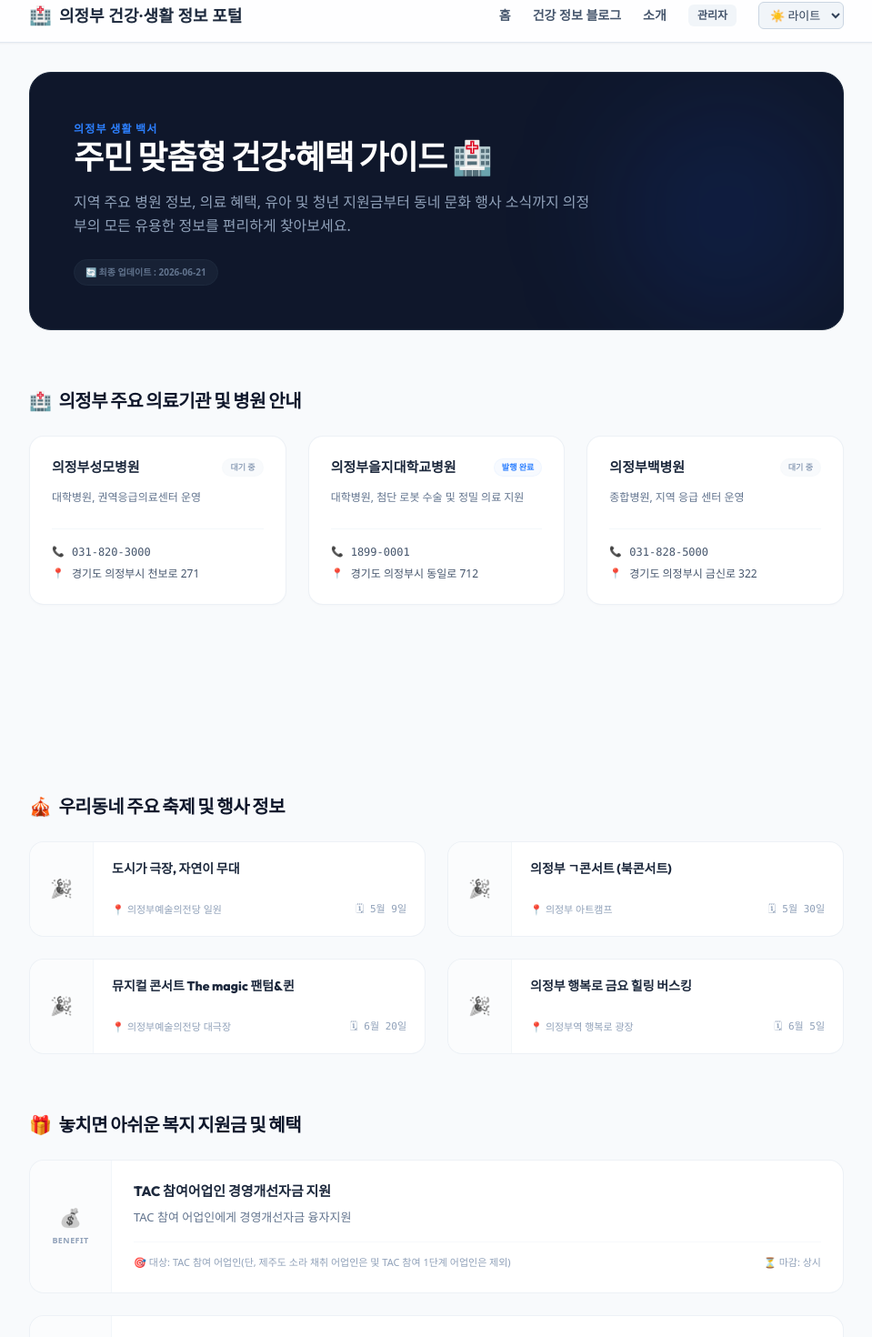
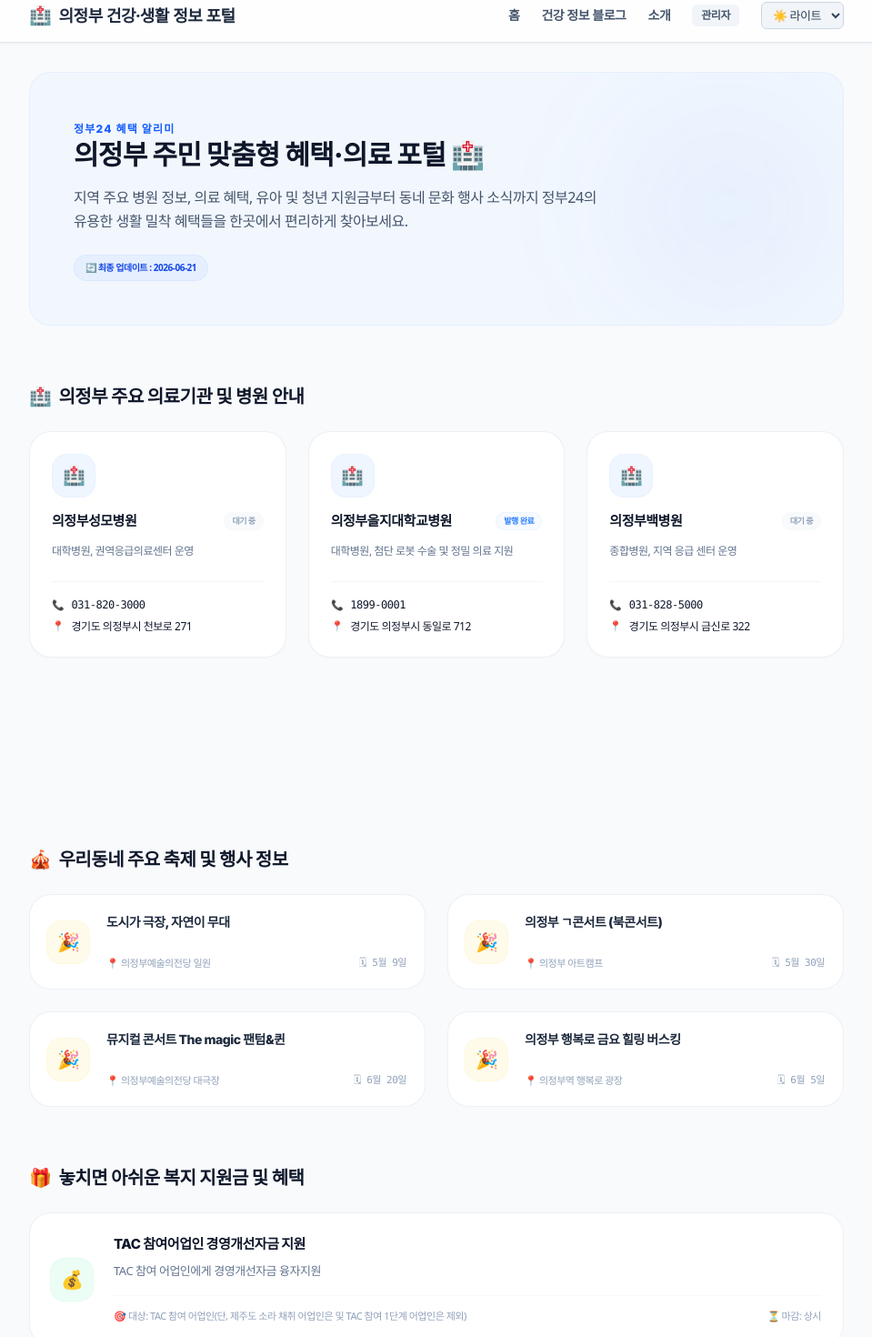
Before and after one commit to ksp-KWON/ksp-local-info, a Next.js app: page / in a window 1280 px wide. Shown: the part 13-1483 px from the top of the page at 91% size, without its empty margins (160-1119 px from the left). Built offline with nearby package versions, Linux system fonts and the light colour scheme; no server answers.

Commit message:
style: 정부24(보조금24) 아이콘 테마 이식 및 Inter 서체+자간 압축 최적화

```diff
--- a/src/app/globals.css
+++ b/src/app/globals.css
@@ -11,13 +11,14 @@
   --color-background: var(--background);
   --color-foreground: var(--foreground);
   --font-sans: var(--font-noto), -apple-system, BlinkMacSystemFont, sans-serif;
-  --font-title: var(--font-outfit), var(--font-noto), -apple-system, sans-serif;
+  --font-title: var(--font-inter), var(--font-noto), -apple-system, sans-serif;
 }
 
 body {
   background: var(--background);
   color: var(--foreground);
   font-family: var(--font-sans);
+  letter-spacing: -0.03em;
   -webkit-font-smoothing: antialiased;
   -moz-osx-font-smoothing: grayscale;
 }
--- a/src/app/layout.tsx
+++ b/src/app/layout.tsx
@@ -1,7 +1,7 @@
 import type { Metadata } from "next";
 import "./globals.css";
 import Link from 'next/link';
-import { Noto_Sans_KR, Outfit } from "next/font/google";
+import { Noto_Sans_KR, Inter } from "next/font/google";
 import { ThemeProvider } from "@/components/ThemeProvider";
 import ThemeToggle from "@/components/ThemeToggle";
 
@@ -29,10 +29,10 @@ const notoSans = Noto_Sans_KR({
   display: "swap",
 });
 
-const outfit = Outfit({
+const inter = Inter({
   subsets: ["latin"],
   weight: ["400", "600", "800"],
-  variable: "--font-outfit",
+  variable: "--font-inter",
   display: "swap",
 });
 
@@ -67,7 +67,7 @@ export default function RootLayout({
           />
         )}
       </head>
-      <body className={`${notoSans.variable} ${outfit.variable} min-h-full flex flex-col bg-[#f5f7fa] dark:bg-[#0f172a] text-slate-700 dark:text-slate-200 transition-colors duration-300`}>
+      <body className={`${notoSans.variable} ${inter.variable} min-h-full flex flex-col bg-[#f5f7fa] dark:bg-[#0f172a] text-slate-700 dark:text-slate-200 transition-colors duration-300`}>
         <ThemeProvider attribute="class" defaultTheme="light" enableSystem>
 
           {/* Header - 높이 60px, sticky, 글래스모피즘, text-slate-800 */}
--- a/src/app/page.tsx
+++ b/src/app/page.tsx
@@ -147,20 +147,20 @@ export default async function Home() {
         dangerouslySetInnerHTML={{ __html: JSON.stringify(eventSchema) }}
       />
 
-      {/* 1. 상단 인트로 히어로 배너 (토스·애플 스타일 미니멀 플랫 카드) */}
-      <div className="bg-slate-900 dark:bg-slate-950 rounded-3xl p-8 md:p-12 text-white relative overflow-hidden shadow-xs border border-slate-800">
-        <div className="absolute right-0 bottom-0 w-64 h-64 bg-blue-600/10 rounded-full blur-3xl pointer-events-none"></div>
+      {/* 1. 상단 인트로 히어로 배너 (정부24·보조금24 스타일 포근한 연파랑 플랫 안내 보드) */}
+      <div className="bg-blue-50/60 dark:bg-slate-900/40 rounded-3xl p-8 md:p-12 relative overflow-hidden shadow-[0_1px_3px_rgba(0,0,0,0.01)] border border-blue-100/60 dark:border-slate-800/80">
+        <div className="absolute right-0 bottom-0 w-64 h-64 bg-blue-500/5 rounded-full blur-3xl pointer-events-none"></div>
         <div className="relative z-10 space-y-4">
-          <span className="text-blue-500 font-bold text-xs uppercase tracking-widest font-title">의정부 생활 백서</span>
-          <h2 className="text-3xl md:text-4xl font-black font-title tracking-tight leading-[1.15]">
-            주민 맞춤형 <br className="sm:hidden" />
-            건강·혜택 가이드 🏥
+          <span className="text-blue-600 dark:text-blue-400 font-bold text-xs uppercase tracking-widest font-title">정부24 혜택 알리미</span>
+          <h2 className="text-2xl md:text-3xl font-black font-title tracking-tight leading-[1.2] text-slate-850 dark:text-slate-100">
+            의정부 주민 맞춤형 <br className="sm:hidden" />
+            혜택·의료 포털 🏥
           </h2>
-          <p className="text-sm md:text-base text-slate-400 max-w-xl leading-relaxed font-light">
-            지역 주요 병원 정보, 의료 혜택, 유아 및 청년 지원금부터 동네 문화 행사 소식까지 의정부의 모든 유용한 정보를 편리하게 찾아보세요.
+          <p className="text-sm md:text-base text-slate-600 dark:text-slate-350 max-w-xl leading-relaxed font-light">
+            지역 주요 병원 정보, 의료 혜택, 유아 및 청년 지원금부터 동네 문화 행사 소식까지 정부24의 유용한 생활 밀착 혜택들을 한곳에서 편리하게 찾아보세요.
           </p>
           <div className="pt-2">
-            <span className="inline-flex items-center gap-1.5 text-[10px] text-slate-500 font-semibold bg-slate-800/60 w-fit px-3 py-1.5 rounded-full border border-slate-800">
+            <span className="inline-flex items-center gap-1.5 text-[10px] text-blue-700 dark:text-blue-300 font-semibold bg-blue-100/55 dark:bg-blue-900/20 w-fit px-3 py-1.5 rounded-full border border-blue-200/30 dark:border-blue-900/10">
               🔄 최종 업데이트 : {data.lastUpdated || '2026-05-29'}
             </span>
           </div>
@@ -176,15 +176,19 @@ export default async function Home() {
           {hospitals.map((hospital) => (
             <div
               key={hospital.id}
-              className="bg-white dark:bg-slate-900/40 border border-slate-200/60 dark:border-slate-850 rounded-2xl p-6 shadow-[0_1px_3px_rgba(0,0,0,0.02)] flex flex-col justify-between hover:border-slate-300 dark:hover:border-slate-750 hover:shadow-[0_8px_20px_rgba(0,0,0,0.04)] hover:-translate-y-0.5 transition-all duration-300"
+              className="bg-white dark:bg-slate-900/40 border border-slate-200/60 dark:border-slate-850 rounded-3xl p-6 shadow-[0_1px_3px_rgba(0,0,0,0.02)] flex flex-col justify-between hover:border-slate-300 dark:hover:border-slate-750 hover:shadow-[0_8px_20px_rgba(0,0,0,0.04)] hover:-translate-y-0.5 transition-all duration-300"
             >
               <div>
+                {/* 보조금24 스타일 병원 아이콘 박스 */}
+                <div className="w-12 h-12 rounded-2xl bg-blue-50 dark:bg-blue-950/30 flex items-center justify-center text-xl mb-4 border border-blue-100/40 dark:border-blue-900/20">
+                  🏥
+                </div>
                 <div className="flex justify-between items-start gap-2 mb-3">
-                  <h4 className="font-bold font-title text-[15px] text-slate-800 dark:text-slate-100 leading-snug">{hospital.name}</h4>
+                  <h4 className="font-bold font-title text-[15px] text-slate-850 dark:text-slate-100 leading-snug">{hospital.name}</h4>
                   <span className={`text-[9px] px-2 py-0.5 rounded-full font-semibold flex-shrink-0 ${
                     hospital.treated
-                      ? 'bg-blue-50/50 dark:bg-blue-950/20 text-blue-500 border border-blue-100/30'
-                      : 'bg-slate-50 dark:bg-slate-950/40 text-slate-400 dark:text-slate-500 border border-slate-100/30'
+                      ? 'bg-blue-50/50 dark:bg-blue-950/20 text-blue-500 border border-blue-100/35'
+                      : 'bg-slate-50 dark:bg-slate-950/40 text-slate-400 dark:text-slate-500 border border-slate-100/35'
                   }`}>
                     {hospital.treated ? '발행 완료' : '대기 중'}
                   </span>
@@ -192,7 +196,7 @@ export default async function Home() {
                 <p className="text-[12px] text-slate-500 dark:text-slate-400 leading-relaxed mb-6 font-light">{hospital.notes}</p>
               </div>
 
-              <div className="border-t border-slate-100/80 dark:border-slate-850 pt-4 text-[12px] space-y-1.5 text-slate-600 dark:text-slate-400">
+              <div className="border-t border-slate-100/80 dark:border-slate-850 pt-4 text-[12px] space-y-1.5 text-slate-650 dark:text-slate-400">
                 <div className="flex items-center gap-2">
                   <span className="text-[11px] text-slate-400">📞</span>
                   <span className="font-mono font-medium">{hospital.tel}</span>
@@ -232,12 +236,15 @@ export default async function Home() {
                 key={item.id}
                 target={isExternal ? "_blank" : undefined}
                 rel={isExternal ? "noopener noreferrer" : undefined}
-                className="group flex bg-white dark:bg-slate-900/40 border border-slate-200/60 dark:border-slate-850 overflow-hidden hover:border-slate-300 dark:hover:border-slate-750 hover:shadow-[0_8px_20px_rgba(0,0,0,0.04)] hover:-translate-y-0.5 transition-all duration-300 h-[105px] rounded-2xl"
+                className="group flex bg-white dark:bg-slate-900/40 border border-slate-200/60 dark:border-slate-850 overflow-hidden hover:border-slate-300 dark:hover:border-slate-750 hover:shadow-[0_8px_20px_rgba(0,0,0,0.04)] hover:-translate-y-0.5 transition-all duration-300 h-[105px] rounded-3xl"
               >
-                <div className="w-[70px] flex-shrink-0 bg-slate-50/50 dark:bg-slate-950/20 border-r border-slate-100/80 dark:border-slate-850 group-hover:bg-slate-100/40 dark:group-hover:bg-slate-900/40 transition-colors flex items-center justify-center">
-                  <span className="text-xl grayscale group-hover:grayscale-0 transition-all duration-300">🎉</span>
+                {/* 보조금24 스타일 축제 연주황 아이콘 박스 */}
+                <div className="p-4.5 flex-shrink-0 flex items-center justify-center">
+                  <div className="w-12 h-12 rounded-2xl bg-amber-50 dark:bg-amber-950/20 flex items-center justify-center text-xl group-hover:bg-amber-100/45 dark:group-hover:bg-amber-900/20 transition-all duration-300 border border-amber-100/40 dark:border-amber-900/20">
+                    🎉
+                  </div>
                 </div>
-                <div className="flex flex-col p-5 flex-1 justify-between min-w-0">
+                <div className="flex flex-col p-5 pl-0 flex-1 justify-between min-w-0">
                   <h4 className="text-[14px] text-slate-800 dark:text-slate-200 font-bold line-clamp-2 leading-snug group-hover:text-blue-500 transition-colors font-title">
                     {item.title}
                   </h4>
@@ -269,14 +276,16 @@ export default async function Home() {
                 key={item.id}
                 target={isExternal ? "_blank" : undefined}
                 rel={isExternal ? "noopener noreferrer" : undefined}
-                className="group flex bg-white dark:bg-slate-900/40 border border-slate-200/60 dark:border-slate-850 overflow-hidden hover:border-slate-300 dark:hover:border-slate-750 hover:shadow-[0_8px_20px_rgba(0,0,0,0.04)] hover:-translate-y-0.5 transition-all duration-300 rounded-2xl"
+                className="group flex bg-white dark:bg-slate-900/40 border border-slate-200/60 dark:border-slate-850 overflow-hidden hover:border-slate-300 dark:hover:border-slate-750 hover:shadow-[0_8px_20px_rgba(0,0,0,0.04)] hover:-translate-y-0.5 transition-all duration-300 rounded-3xl"
               >
-                <div className="hidden sm:flex w-[90px] flex-shrink-0 bg-slate-50/50 dark:bg-slate-950/20 border-r border-slate-100/80 dark:border-slate-850 flex-col items-center justify-center p-2 text-center group-hover:bg-slate-100/40 dark:group-hover:bg-slate-900/40 transition-colors">
-                   <span className="text-xl mb-1 grayscale group-hover:grayscale-0 transition-all duration-300">💰</span>
-                   <span className="text-[9px] text-slate-400 font-bold tracking-wider uppercase">BENEFIT</span>
+                {/* 보조금24 스타일 혜택 연초록 아이콘 박스 */}
+                <div className="hidden sm:flex p-5.5 flex-shrink-0 items-center justify-center">
+                  <div className="w-12 h-12 rounded-2xl bg-emerald-50 dark:bg-emerald-950/20 flex items-center justify-center text-xl group-hover:bg-emerald-100/45 dark:group-hover:bg-emerald-900/20 transition-all duration-300 border border-emerald-100/40 dark:border-emerald-900/20">
+                    💰
+                  </div>
                 </div>
-                <div className="flex flex-col p-6 flex-1">
-                  <h4 className="text-[15px] text-slate-800 dark:text-slate-100 font-bold mb-2 group-hover:text-blue-500 transition-colors leading-snug font-title">{item.title}</h4>
+                <div className="flex flex-col p-6 pl-5 sm:pl-0 flex-1">
+                  <h4 className="text-[15px] text-slate-855 dark:text-slate-100 font-bold mb-2 group-hover:text-blue-500 transition-colors leading-snug font-title">{item.title}</h4>
                   <p className="text-[13px] text-slate-500 dark:text-slate-400 line-clamp-2 mb-4 leading-relaxed font-light">{item.summary}</p>
 
                   <div className="flex justify-between items-center text-[11px] text-slate-400 dark:text-slate-500 border-t border-slate-100/60 dark:border-slate-850 pt-3.5 mt-auto">
```
